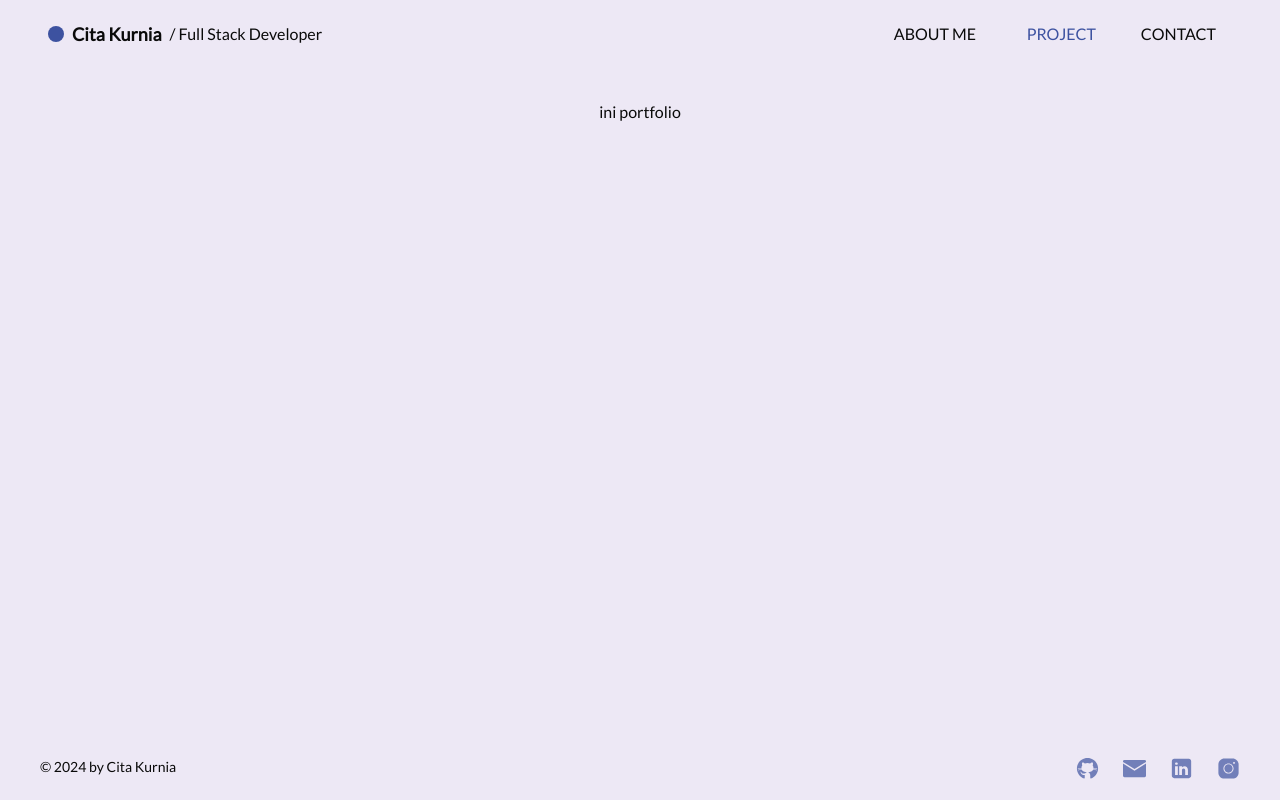
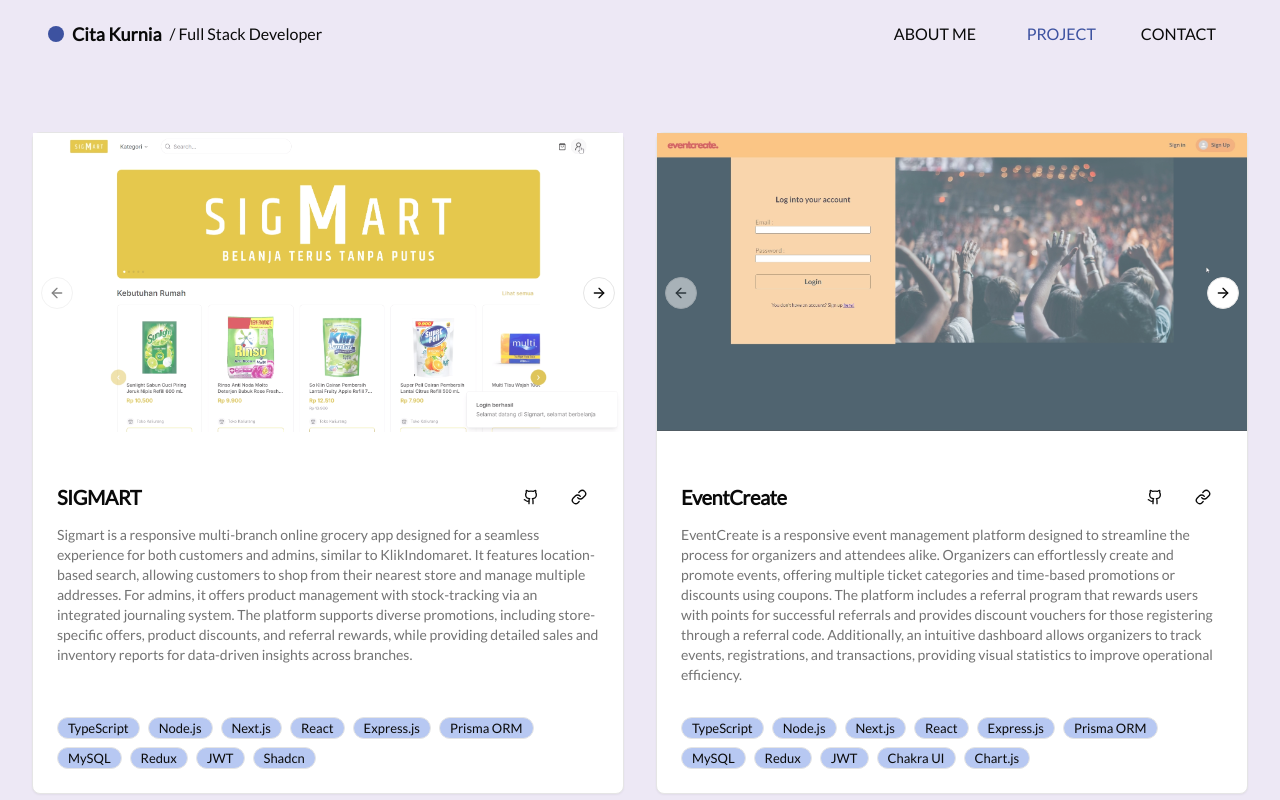
Before and after one commit to citakurnia/portofolio, a Next.js app: page /project in a window 1280 px wide. Shown: the top 800 px of the page. Built offline with nearby package versions, Linux system fonts and the light colour scheme.

Commit message:
feat: project view

```diff
--- a/src/app/(pages)/project/page.tsx
+++ b/src/app/(pages)/project/page.tsx
@@ -1,3 +1,5 @@
-export default function Portofolio() {
-  return <div>ini portfolio</div>;
+import ProjectView from "@/app/view/project";
+
+export default function Project() {
+  return <ProjectView />;
 }
--- /dev/null
+++ b/src/app/view/project/component/ProjectCard.tsx
@@ -0,0 +1,161 @@
+"use client";
+
+import Image from "next/image";
+import { useState } from "react";
+import {
+  Card,
+  CardContent,
+  CardHeader,
+  CardTitle,
+  CardFooter,
+} from "@/components/ui/card";
+import { Badge } from "@/components/ui/badge";
+import { Project } from "..";
+import {
+  Carousel,
+  CarouselContent,
+  CarouselItem,
+  CarouselNext,
+  CarouselPrevious,
+} from "@/components/ui/carousel";
+import { Dialog, DialogContent, DialogTrigger } from "@/components/ui/dialog";
+import { Button } from "@/components/ui/button";
+import { ChevronLeft, ChevronRight, Github, Link } from "lucide-react";
+
+export function ProjectCard({ project }: { project: Project }) {
+  return (
+    <Card className="w-full flex flex-col">
+      <div className="relative w-full h-48 md:h-40 lg:h-60 xl:h-80 overflow-hidden">
+        <Carousel className="w-full h-full">
+          <CarouselContent>
+            {project.images.map((image, index) => (
+              <CarouselItem key={index}>
+                <Dialog>
+                  <DialogTrigger asChild>
+                    <div className="relative w-full h-full">
+                      <Image
+                        src={image.name}
+                        alt={`${project.title} - Image ${index + 1}`}
+                        className="w-full h-full object-cover"
+                        width={1200}
+                        height={800}
+                        quality={100}
+                      />
+                      <div className="absolute top-0 left-0 w-full h-full bg-white/30 via-transparent hover:bg-white/0" />
+                    </div>
+                  </DialogTrigger>
+                  <DialogContent className="max-w-4xl w-full h-[80vh]">
+                    <ImagePreview images={project.images} index={index} />
+                  </DialogContent>
+                </Dialog>
+              </CarouselItem>
+            ))}
+          </CarouselContent>
+          <CarouselPrevious className="left-2" />
+          <CarouselNext className="right-2" />
+        </Carousel>
+      </div>
+      <CardHeader className="pb-2">
+        <div className="flex items-center justify-between">
+          <div className="flex items-center space-x-2">
+            <CardTitle className="text-xl">{project.title}</CardTitle>
+            {/* <Badge variant="secondary">{project.category}</Badge> */}
+          </div>
+          <div className="flex space-x-2">
+            <Button variant="ghost" size="icon" asChild>
+              <a
+                href={project.githubUrl}
+                target="_blank"
+                rel="noopener noreferrer"
+              >
+                <Github className="w-5 h-5" />
+                <span className="sr-only">GitHub</span>
+              </a>
+            </Button>
+            <Button
+              variant="ghost"
+              size="icon"
+              disabled={project.liveUrl === ""}
+              asChild
+            >
+              <a
+                href={project.liveUrl}
+                target="_blank"
+                rel="noopener noreferrer"
+              >
+                <Link className="w-5 h-5" />
+                <span className="sr-only">Live Demo</span>
+              </a>
+            </Button>
+          </div>
+        </div>
+      </CardHeader>
+      <CardContent className="flex-grow">
+        <p className="text-xs xl:text-sm text-muted-foreground mb-2">
+          {project.description}
+        </p>
+      </CardContent>
+      <CardFooter className="flex flex-wrap gap-2">
+        {project.tools.map((tool, index) => (
+          <Badge
+            key={index}
+            variant="outline"
+            className="font-xs font-medium md:text-[13px]"
+          >
+            {tool}
+          </Badge>
+        ))}
+      </CardFooter>
+    </Card>
+  );
+}
+
+function ImagePreview({
+  images,
+  index,
+}: {
+  images: { name: string; alt: string }[];
+  index: number;
+}) {
+  const [currentIndex, setCurrentIndex] = useState(index);
+
+  const nextImage = () => {
+    setCurrentIndex((prevIndex) => (prevIndex + 1) % images.length);
+  };
+
+  const prevImage = () => {
+    setCurrentIndex(
+      (prevIndex) => (prevIndex - 1 + images.length) % images.length
+    );
+  };
+
+  return (
+    <div className="relative w-auto h-auto">
+      <span>{images[currentIndex].alt}</span>
+      <Image
+        src={images[currentIndex].name}
+        alt={images[currentIndex].alt}
+        className="w-full h-full object-contain"
+        width={1500}
+        height={1000}
+        quality={100}
+      />
+      <Button
+        variant="ghost"
+        size="icon"
+        className="absolute left-2 top-1/2 transform -translate-y-1/2"
+        onClick={prevImage}
+      >
+        <ChevronLeft className="w-6 h-6" />
+      </Button>
+      <Button
+        variant="ghost"
+        size="icon"
+        className="absolute right-2 top-1/2 transform -translate-y-1/2"
+        onClick={nextImage}
+      >
+        <ChevronRight className="w-6 h-6" />
+      </Button>
+    </div>
+  );
+}
```
